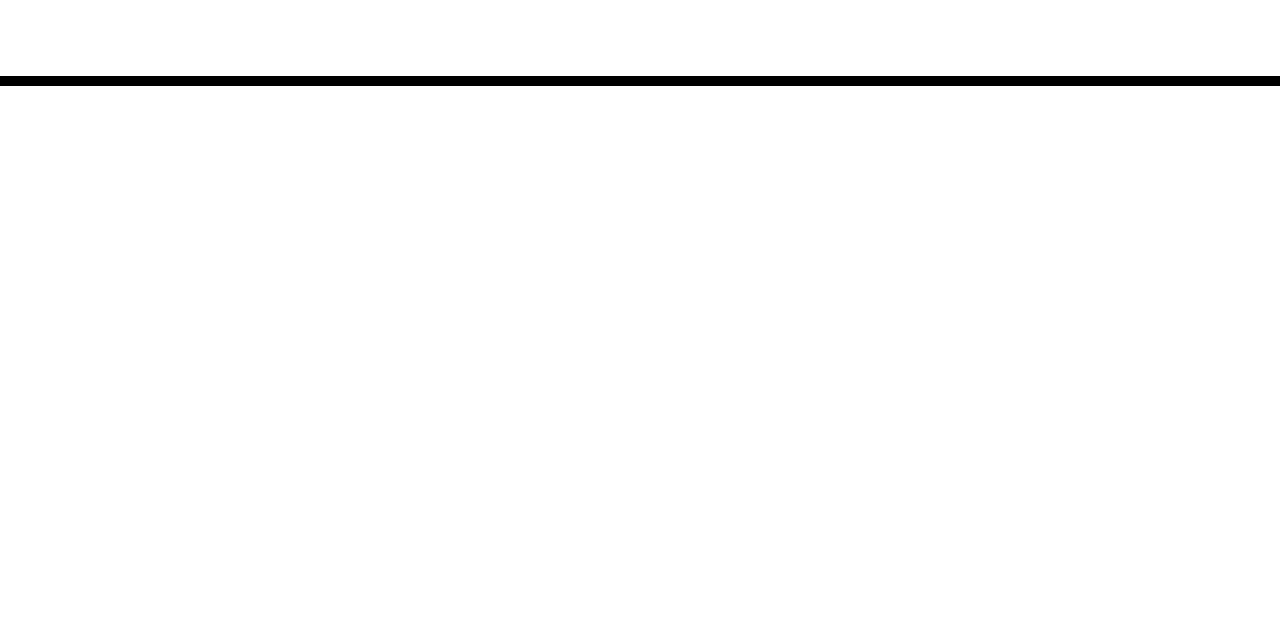
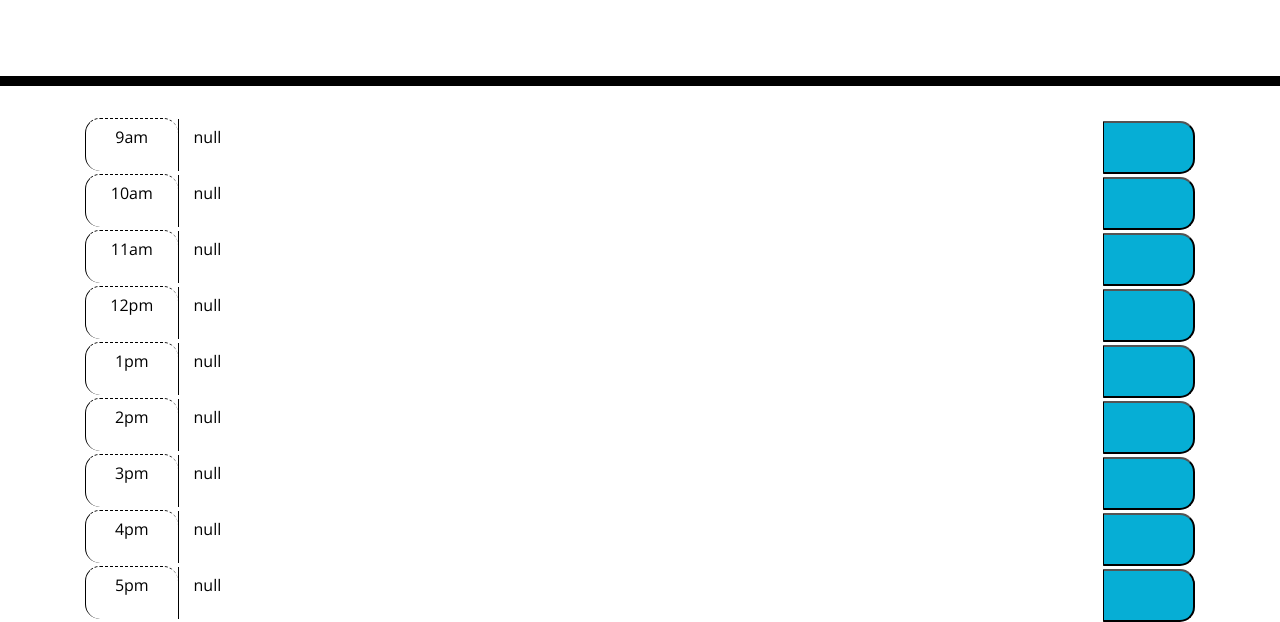
Before and after one commit to Spatel134/daily-planner, a plain HTML site: page Develop/index.html in a window 1280 px wide. Shown: the part 182-804 px from the top of the page. Drawn offline with nearby package versions, Linux system fonts and the light colour scheme.

Commit message:
Generated layout and added save functionality

```diff
--- a/Develop/index.html
+++ b/Develop/index.html
@@ -34,5 +34,6 @@
 
     <script src="https://cdnjs.cloudflare.com/ajax/libs/jquery/3.2.1/jquery.min.js"></script>
     <script src="https://cdnjs.cloudflare.com/ajax/libs/moment.js/2.24.0/moment.min.js"></script>
+    <script src="./script.js"></script>
   </body>
 </html>
--- /dev/null
+++ b/Develop/script.js
@@ -0,0 +1,30 @@
+function generateSchedule() {
+  var timeArray = ["9am", "10am", "11am", "12pm", "1pm", "2pm", "3pm", "4pm", "5pm"];
+
+  for(i = 0; i <9; i++){
+    if(localStorage.getItem(timeArray[i]!=null)){
+      localStorage.setItem(timeArray[i], "");
+    }
+  }
+
+  for (var i = 0; i < 9; i++) {
+    var timeArea = $("<textArea disabled class='time-block hour col-1'>" + timeArray[i] + "</textArea>");
+    var descriptionArea = $("<textArea class='description col-10' id='"+ timeArray[i]+"'>"+localStorage.getItem(timeArray[i])+"</textArea>");
+    var saveButtonArea = $("<button class='saveBtn col-1' onclick='" +"callSaveDescription(\""+ timeArray[i]+"\")'></button>");
+    $(".container").append(timeArea);
+    $(".container").append(descriptionArea);
+    $(".container").append(saveButtonArea);
+  }
+}
+
+function callSaveDescription(key){
+  console.log("callSaveDescription " + key);
+  saveDescription(key,$("#"+ key).val());
+}
+
+function saveDescription(key, value){
+  console.log("saveDescription " + key + " " + value);
+  localStorage.setItem(key, value);
+}
+
+generateSchedule();
--- a/Develop/style.css
+++ b/Develop/style.css
@@ -63,6 +63,7 @@ textarea{
   border-bottom-right-radius: 15px;
   background-color: #06AED5;
   color: white;
+  height: 53px;
 }
 
 .saveBtn i:hover {
```
